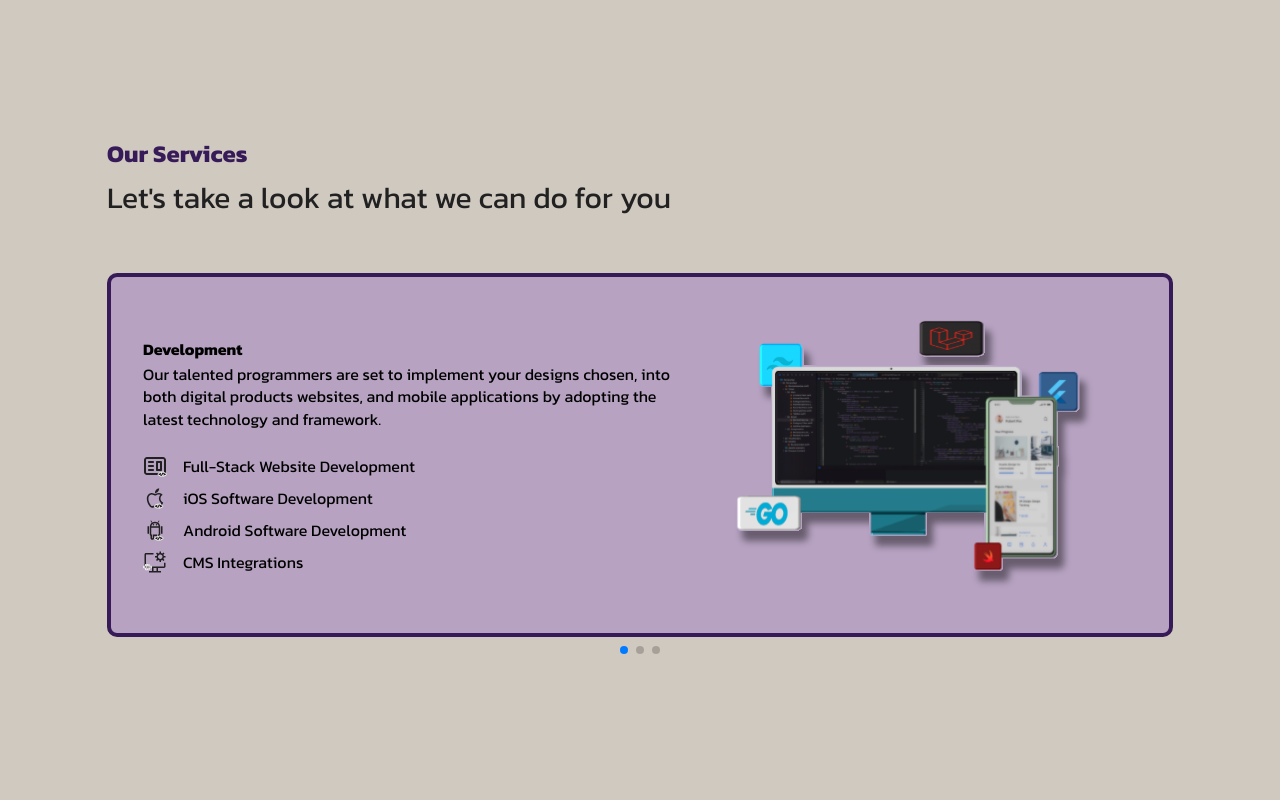
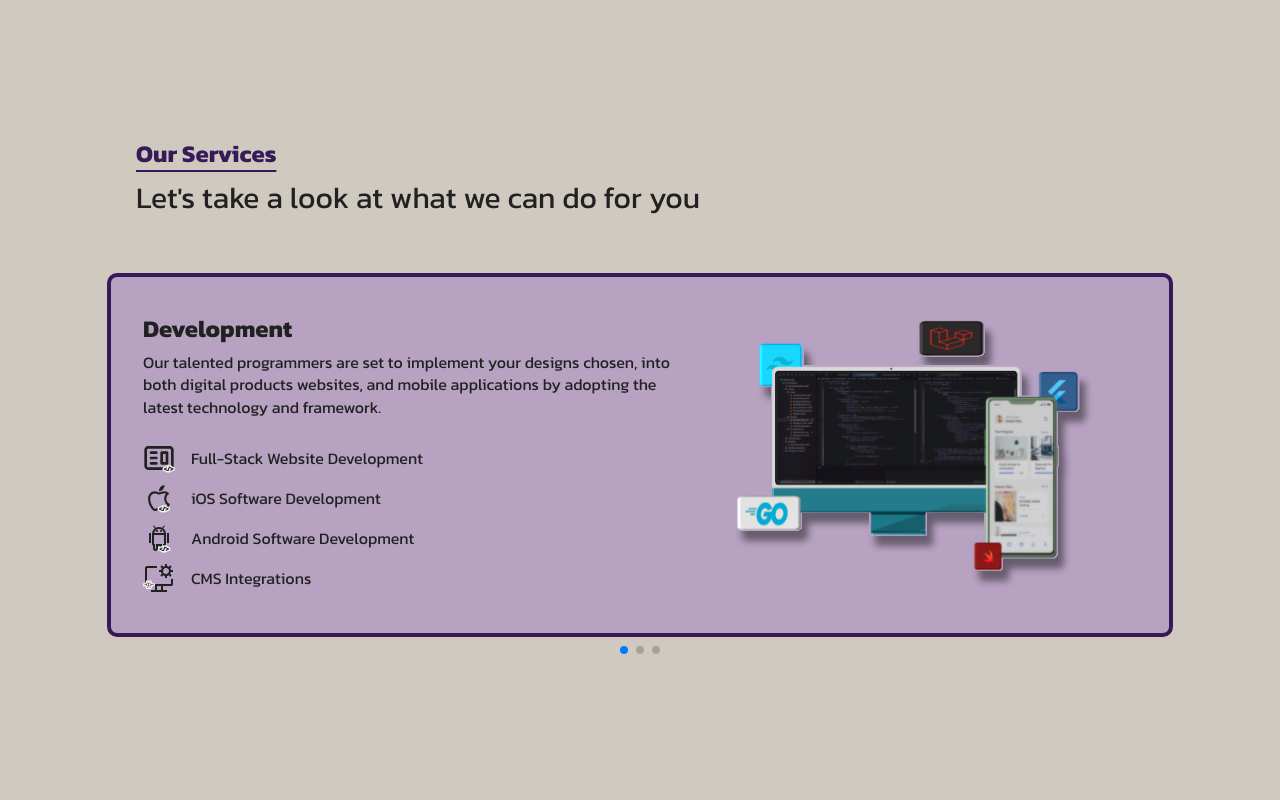
Before and after one commit to Ayocode5/web-ayocode-fe_v3, a React (Create React App) app: page / in a window 1280 px wide. Shown: the part 800-1600 px from the top of the page. Built offline with nearby package versions, Linux system fonts and the light colour scheme.

Commit message:
Service section revision style

```diff
--- a/src/containers/organisms/OurServices/CardService/CardService.modules.scss
+++ b/src/containers/organisms/OurServices/CardService/CardService.modules.scss
@@ -28,6 +28,15 @@ $color-slider-3: map-get(colors.$color-warning, "30");
     height: 176px;
     transform: translateY(-80px);
   }
+  &-content {
+    color: map-get(colors.$color-neutral, "50");
+    h4 {
+      font-size: 1.25rem;
+    }
+    p {
+      font-weight: 400;
+    }
+  }
 
   &-list-badage {
     margin-top: 36px;
@@ -39,6 +48,11 @@ $color-slider-3: map-get(colors.$color-warning, "30");
   &-badage {
     max-width: 184px;
     margin: 0 auto;
+    font-weight: 400;
+    img {
+      width: 32px;
+      height: 32px;
+    }
   }
 
   &.item-1 {
@@ -78,6 +92,13 @@ $color-slider-3: map-get(colors.$color-warning, "30");
 
     &-content {
       width: 55%;
+      h4 {
+        font-size: 1.5rem;
+        margin-bottom: 8px;
+      }
+      p {
+        font-weight: 400;
+      }
     }
     &-list-badage {
       margin-top: 24px;
--- a/src/styles.scss
+++ b/src/styles.scss
@@ -74,6 +74,9 @@ img {
   margin-bottom: 0.5rem;
   color: fonts.$title-color;
   text-align: center;
+  text-decoration: underline;
+  text-underline-offset: 8px;
+  text-decoration-thickness: 2px;
 }
 
 .section__subtitle {
@@ -96,12 +99,14 @@ nav {
     font-size: fonts.$h3-font-size;
     line-height: 31.2px;
     text-align: left;
+    margin-left: 29px;
   }
 
   .section__subtitle {
     font-size: 30px;
     line-height: 39px;
     text-align: left;
+    margin-left: 29px;
   }
   .container-section {
     margin: 0 4.688rem;
```
